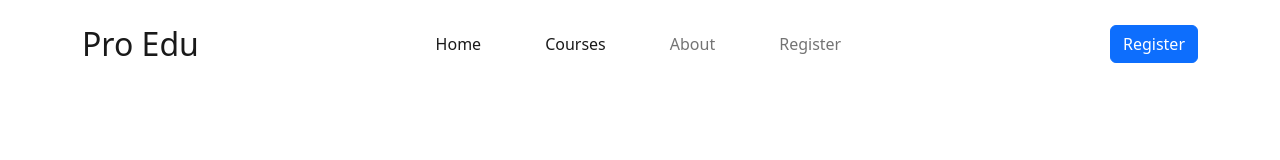
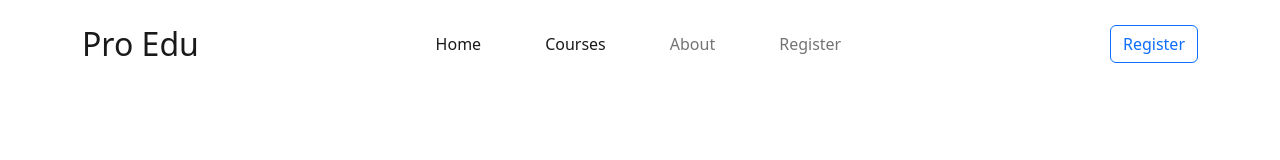
Before and after one commit to anishaakter10/Digital-Education, a plain HTML site: page index.html in a window 1280 px wide. Drawn offline with nearby package versions, Linux system fonts and the light colour scheme.

Commit message:
button changed

```diff
--- a/index.html
+++ b/index.html
@@ -32,8 +32,8 @@
                   </li>
                 </ul>
             </div>
-                <form class="d-flex">
-                    <a class="btn btn-primary" href="#register-form" role="button">Register</a>
+                <form>
+                    <button class="btn btn-outline-primary" type="submit">Register</button>
                 </form>
             </div>
            </div>
```
